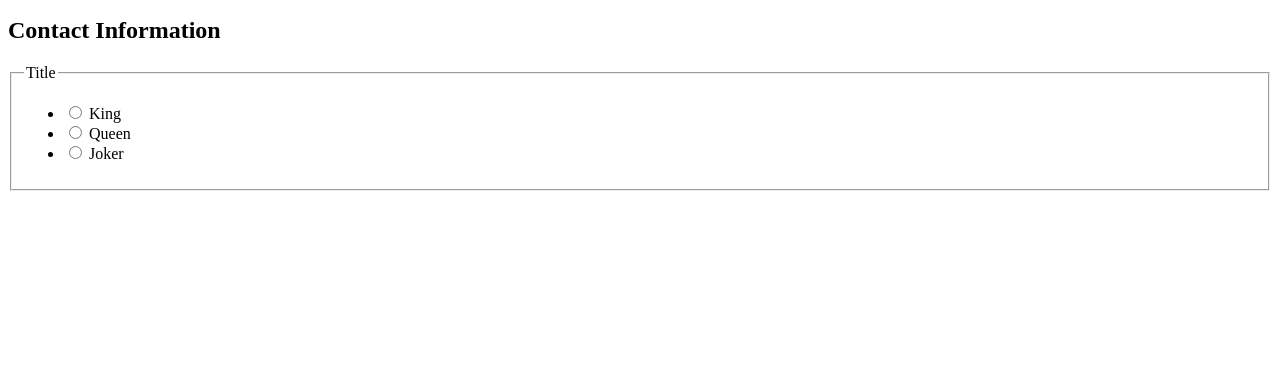
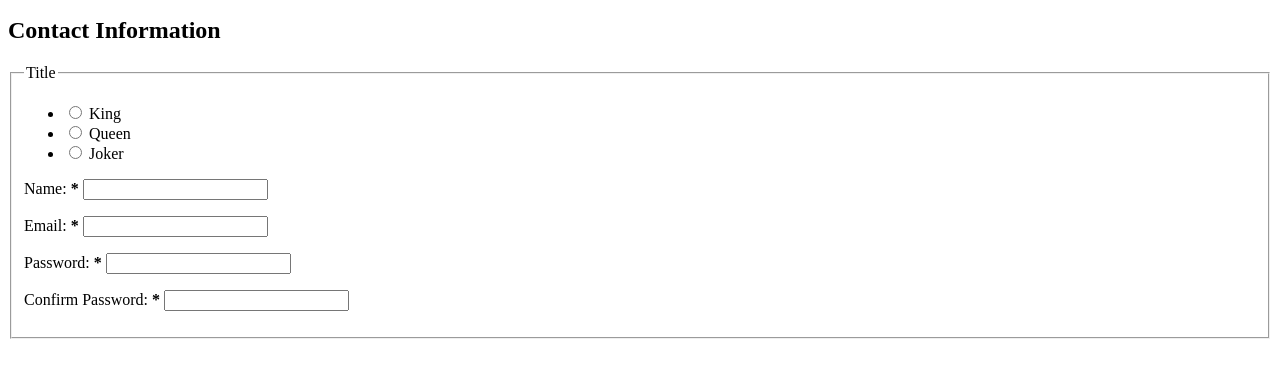
Before and after one commit to EdwinSuma/webdevt_3T_2324, a plain HTML site: page Week03/deliverable04/index.html in a window 1280 px wide. Shown: the part 101-478 px from the top of the page. Drawn offline with Linux system fonts and the light colour scheme.

Commit message:
added textboxes for name, email, password, and confirm password

```diff
--- a/Week03/deliverable04/index.html
+++ b/Week03/deliverable04/index.html
@@ -50,7 +50,42 @@
                         </label>
                     </li>
                 </ul>
-            </fieldset>
+                <p>
+                    <label for="name">
+                    <span>Name: </span>
+                    <strong>
+                        <span aria-label="required">*</span>
+                    </strong>
+                </label>
+                <input type="text" id="name" name="username" required>
+            </p>
+            <p>
+                <label for="mail">
+                <span>Email: </span>
+                <strong>
+                    <span aria-label="required">*</span>
+                </strong>
+            </label>
+            <input type="email" id="mail" name="usermail" required>
+        </p>
+        <p>
+            <label for="pwd">
+            <span>Password: </span>
+            <strong>
+                <span aria-label="required">*</span>
+            </strong>
+        </label>
+        <input type="password" id="pwd" name="password" required>
+    </p><p>
+        <label for="confirm">
+        <span>Confirm Password: </span>
+        <strong>
+            <span aria-label="required">*</span>
+        </strong>
+    </label>
+    <input type="password" id="confirm" name="confirm_password" required>
+</p>
+        </fieldset>
         </section>
     </form>
 </body>
```
